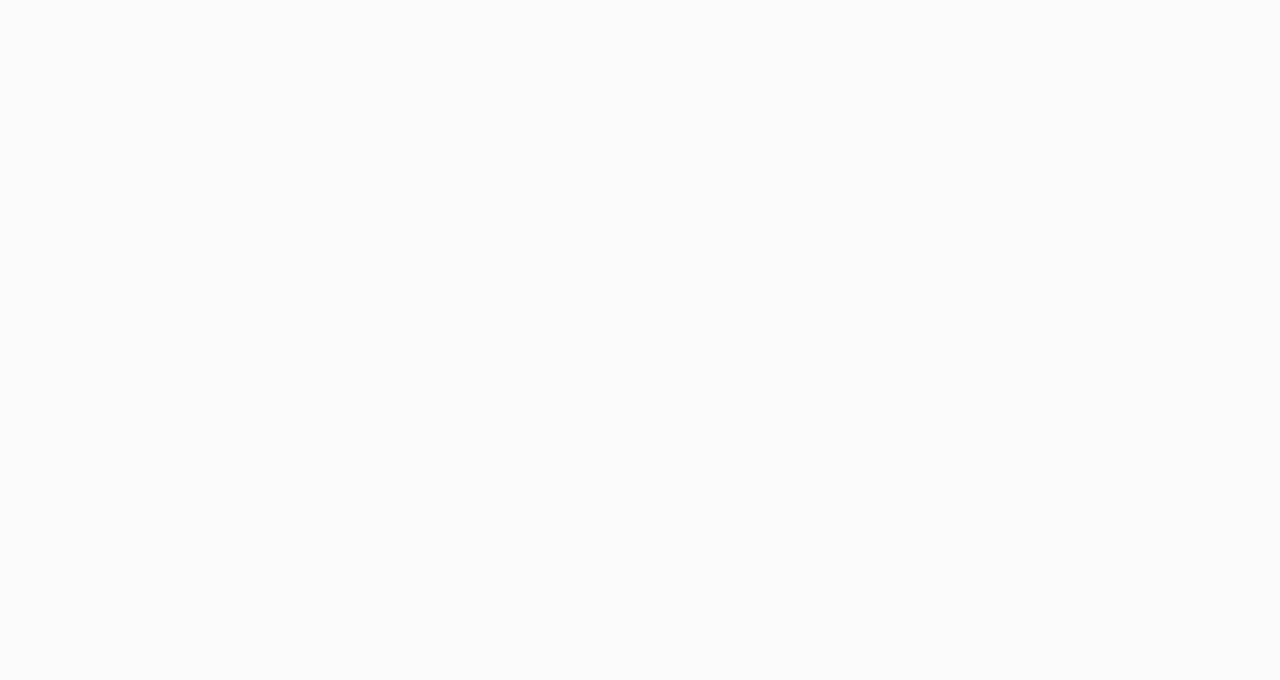
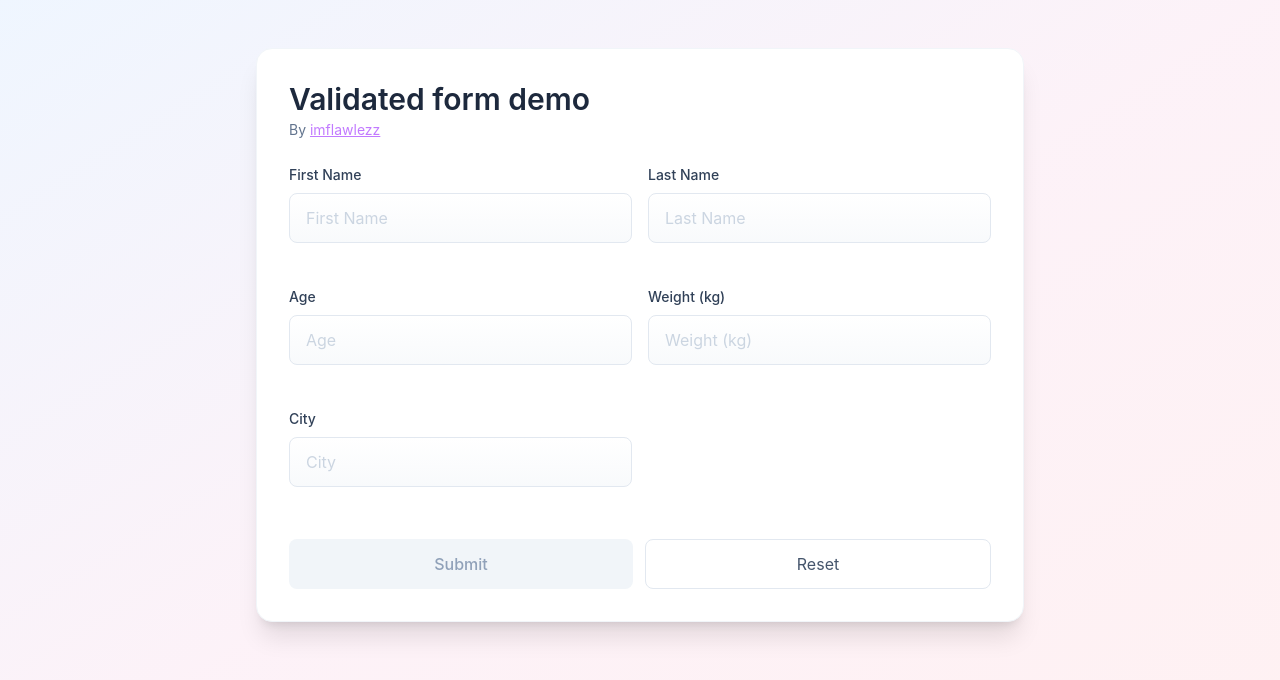
Before and after one commit to imflawlezz/validated-form-app, a Next.js app: page / in a window 1280 px wide. Shown: the top 680 px of the page. Built offline with nearby package versions, Linux system fonts and the light colour scheme.

Commit message:
feat: add PersonForm.tsx component to Home export function

```diff
--- a/src/app/page.tsx
+++ b/src/app/page.tsx
@@ -1,6 +1,9 @@
+import { PersonForm } from "@/components/PersonForm";
+
 export default function Home() {
-  return (
-    <div className="flex min-h-screen items-center justify-center bg-zinc-50 font-sans dark:bg-black">
-    </div>
-  );
+    return (
+        <main className="">
+            <PersonForm />
+        </main>
+    );
 }
```
